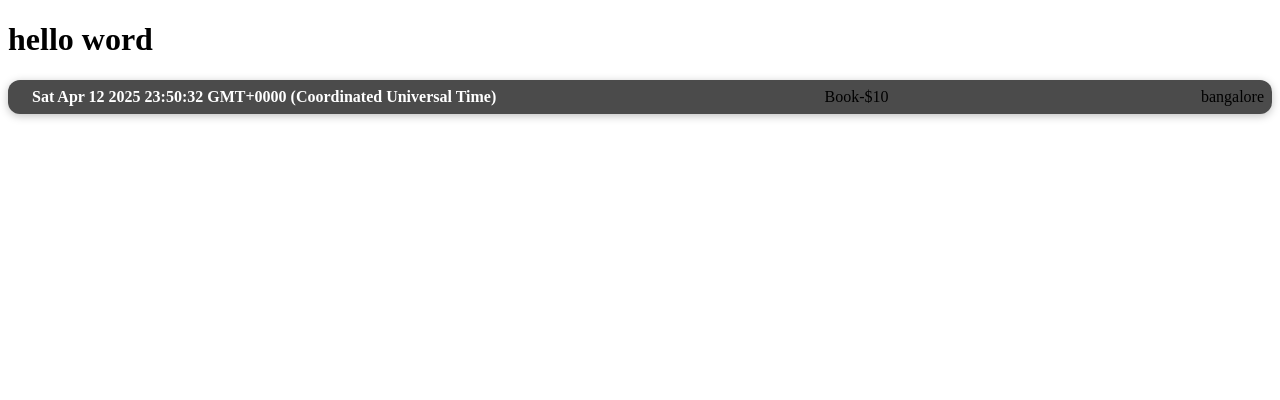
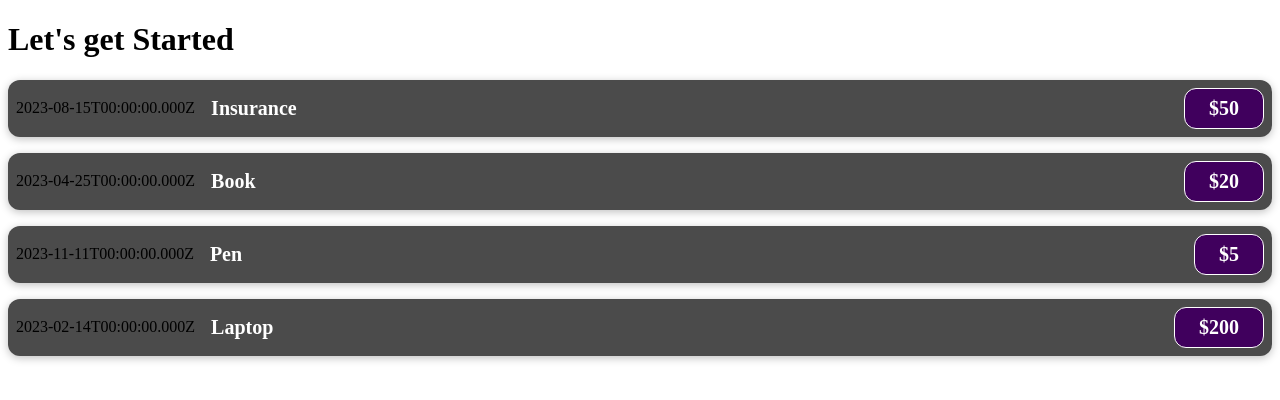
Before and after one commit to PriyaNayak28/sharpener-react-assignments, a React (Create React App) app in the folder basic-react/: page / in a window 1280 px wide. Shown: the top 400 px of the page. Built offline with nearby package versions, Linux system fonts and the light colour scheme.

Commit message:
Props Object & Passing Data to Child Component

```diff
--- a/basic-react/src/App.js
+++ b/basic-react/src/App.js
@@ -2,9 +2,28 @@
 
 function App() {
   return (
-    <div className="App">
-      <h1>hello word</h1>
-      <ExpenseItem></ExpenseItem>
+    <div>
+      <h1>Let's get Started</h1>
+      <ExpenseItem
+        date={new Date(2023, 7, 15)}
+        title="Insurance"
+        price="50"
+      ></ExpenseItem>
+      <ExpenseItem
+        date={new Date(2023, 3, 25)}
+        title="Book"
+        price="20"
+      ></ExpenseItem>
+      <ExpenseItem
+        date={new Date(2023, 10, 11)}
+        title="Pen"
+        price="5"
+      ></ExpenseItem>
+      <ExpenseItem
+        date={new Date(2023, 1, 14)}
+        title="Laptop"
+        price="200"
+      ></ExpenseItem>
     </div>
   )
 }
--- a/basic-react/src/component/ExpenseItem.js
+++ b/basic-react/src/component/ExpenseItem.js
@@ -1,19 +1,17 @@
 import './ExpenseItem.css'
 
-export default function ExpenseItem() {
-  let currentDate = new Date().toString()
-  let expenseLocation = 'bangalore'
+export default function ExpenseItem(props) {
   return (
     <>
       {/* <p>Food - $5</p>
       <p>Petrol - $20</p>
       <p>Movie - $10</p> */}
       <div className="expense-item">
-        <div>
-          <h2 className='".expense-item h2"'>{currentDate}</h2>
+        <div>{props.date.toISOString()}</div>
+        <div className="expense-item__description">
+          <h2>{props.title}</h2>
+          <div className="expense-item__price">${props.price}</div>
         </div>
-        <div className=".expense-item__price">Book-$10</div>
-        <div className=".expense-item__location">{expenseLocation}</div>
       </div>
     </>
   )
```
